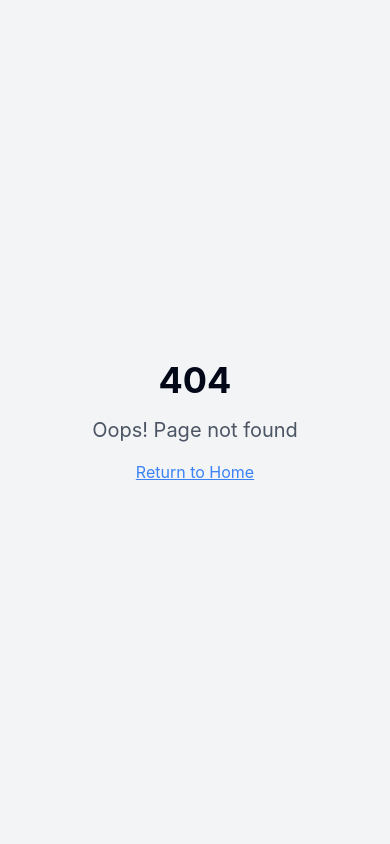
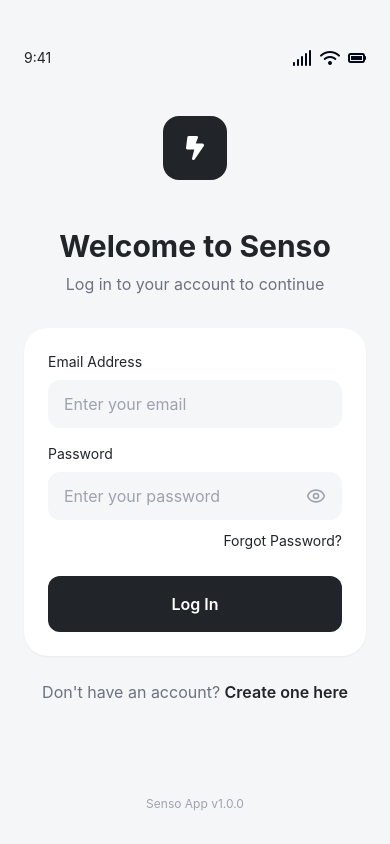
Before and after one commit to ocampoglydemaverick-pixel/senso, a React (Vite) app: page /login in a window 390 px wide. Before the commit this address had no page. Built offline with nearby package versions, Linux system fonts and the light colour scheme.

Commit message:
Add mobile login page
Implement a login page for mobile devices.

```diff
--- a/src/App.tsx
+++ b/src/App.tsx
@@ -1,9 +1,11 @@
+
 import { Toaster } from "@/components/ui/toaster";
 import { Toaster as Sonner } from "@/components/ui/sonner";
 import { TooltipProvider } from "@/components/ui/tooltip";
 import { QueryClient, QueryClientProvider } from "@tanstack/react-query";
-import { BrowserRouter, Routes, Route } from "react-router-dom";
+import { BrowserRouter, Routes, Route, Navigate } from "react-router-dom";
 import Index from "./pages/Index";
+import Login from "./pages/Login";
 import NotFound from "./pages/NotFound";
 
 const queryClient = new QueryClient();
@@ -16,7 +18,7 @@ const App = () => (
       <BrowserRouter>
         <Routes>
           <Route path="/" element={<Index />} />
-          {/* ADD ALL CUSTOM ROUTES ABOVE THE CATCH-ALL "*" ROUTE */}
+          <Route path="/login" element={<Login />} />
           <Route path="*" element={<NotFound />} />
         </Routes>
       </BrowserRouter>
--- a/src/pages/Index.tsx
+++ b/src/pages/Index.tsx
@@ -1,26 +1,30 @@
+
 import { useEffect, useState } from "react";
+import { useNavigate } from "react-router-dom";
 import LoadingScreen from "../components/LoadingScreen";
 import MobileOnlyScreen from "../components/MobileOnlyScreen";
-import HomeContent from "../components/HomeContent";
 import { isMobileDevice } from "../utils/deviceDetection";
 
 const Index = () => {
   const [loading, setLoading] = useState(true);
   const [isMobile, setIsMobile] = useState(false);
-  const [isReady, setIsReady] = useState(false);
+  const navigate = useNavigate();
 
   useEffect(() => {
     // Check if it's a mobile device
-    setIsMobile(isMobileDevice());
+    const mobile = isMobileDevice();
+    setIsMobile(mobile);
 
-    // Simulate loading
+    // Simulate loading and redirect to login
     const timer = setTimeout(() => {
       setLoading(false);
-      setIsReady(true);
+      if (mobile) {
+        navigate('/login');
+      }
     }, 2500);
 
     return () => clearTimeout(timer);
-  }, []);
+  }, [navigate]);
 
   // If still loading, show loading screen
   if (loading) {
@@ -32,10 +36,7 @@ const Index = () => {
     return <MobileOnlyScreen />;
   }
 
-  // Main app content (shown only on mobile after loading)
-  return (
-    <HomeContent />
-  );
+  return null;
 };
 
 export default Index;
--- /dev/null
+++ b/src/pages/Login.tsx
@@ -0,0 +1,105 @@
+
+import React, { useState } from 'react';
+import { Eye, EyeOff } from 'lucide-react';
+
+const Login = () => {
+  const [showPassword, setShowPassword] = useState(false);
+  const [email, setEmail] = useState('');
+  const [password, setPassword] = useState('');
+
+  const handleLogin = (e: React.FormEvent) => {
+    e.preventDefault();
+    // TODO: Implement login logic
+    console.log('Login attempted with:', { email, password });
+  };
+
+  return (
+    <div className="min-h-screen bg-[#f5f6f7] px-6 py-12">
+      {/* Status Bar Area */}
+      <div className="flex justify-between items-center mb-12">
+        <div className="text-sm text-[#212529]">9:41</div>
+        <div className="flex items-center gap-2">
+          <i className="fa-solid fa-signal"></i>
+          <i className="fa-solid fa-wifi"></i>
+          <i className="fa-solid fa-battery-full"></i>
+        </div>
+      </div>
+
+      {/* App Logo */}
+      <div className="mb-12 flex justify-center">
+        <div className="w-16 h-16 bg-[#212529] rounded-2xl flex items-center justify-center">
+          <i className="fa-solid fa-bolt-lightning text-white text-2xl"></i>
+        </div>
+      </div>
+
+      {/* Welcome Text */}
+      <div className="mb-8 text-center">
+        <h1 className="text-3xl font-bold text-[#212529] mb-2">Welcome to Senso</h1>
+        <p className="text-gray-500">Log in to your account to continue</p>
+      </div>
+
+      {/* Login Form */}
+      <form onSubmit={handleLogin} className="bg-white rounded-3xl p-6 shadow-sm mb-6">
+        <div className="space-y-4">
+          <div className="form-group">
+            <label className="block text-sm text-[#212529] mb-2">Email Address</label>
+            <input
+              type="email"
+              value={email}
+              onChange={(e) => setEmail(e.target.value)}
+              className="w-full px-4 py-3 rounded-xl bg-[#f5f6f7] text-[#212529]"
+              placeholder="Enter your email"
+            />
+          </div>
+
+          <div className="form-group">
+            <label className="block text-sm text-[#212529] mb-2">Password</label>
+            <div className="relative">
+              <input
+                type={showPassword ? "text" : "password"}
+                value={password}
+                onChange={(e) => setPassword(e.target.value)}
+                className="w-full px-4 py-3 rounded-xl bg-[#f5f6f7] text-[#212529]"
+                placeholder="Enter your password"
+              />
+              <button
+                type="button"
+                onClick={() => setShowPassword(!showPassword)}
+                className="absolute right-4 top-1/2 -translate-y-1/2"
+              >
+                {showPassword ? (
+                  <EyeOff className="h-5 w-5 text-gray-400" />
+                ) : (
+                  <Eye className="h-5 w-5 text-gray-400" />
+                )}
+              </button>
+            </div>
+          </div>
+        </div>
+
+        <div className="text-right mt-2 mb-6">
+          <span className="text-sm text-[#212529] cursor-pointer">Forgot Password?</span>
+        </div>
+
+        <button type="submit" className="w-full bg-[#212529] text-white py-4 rounded-xl font-semibold">
+          Log In
+        </button>
+      </form>
+
+      {/* Register Prompt */}
+      <div className="text-center mt-6">
+        <p className="text-gray-500">
+          Don't have an account?{" "}
+          <span className="font-semibold text-[#212529] cursor-pointer">Create one here</span>
+        </p>
+      </div>
+
+      {/* Bottom Info */}
+      <div className="fixed bottom-8 left-0 right-0 text-center">
+        <p className="text-xs text-gray-400">Senso App v1.0.0</p>
+      </div>
+    </div>
+  );
+};
+
+export default Login;
```
